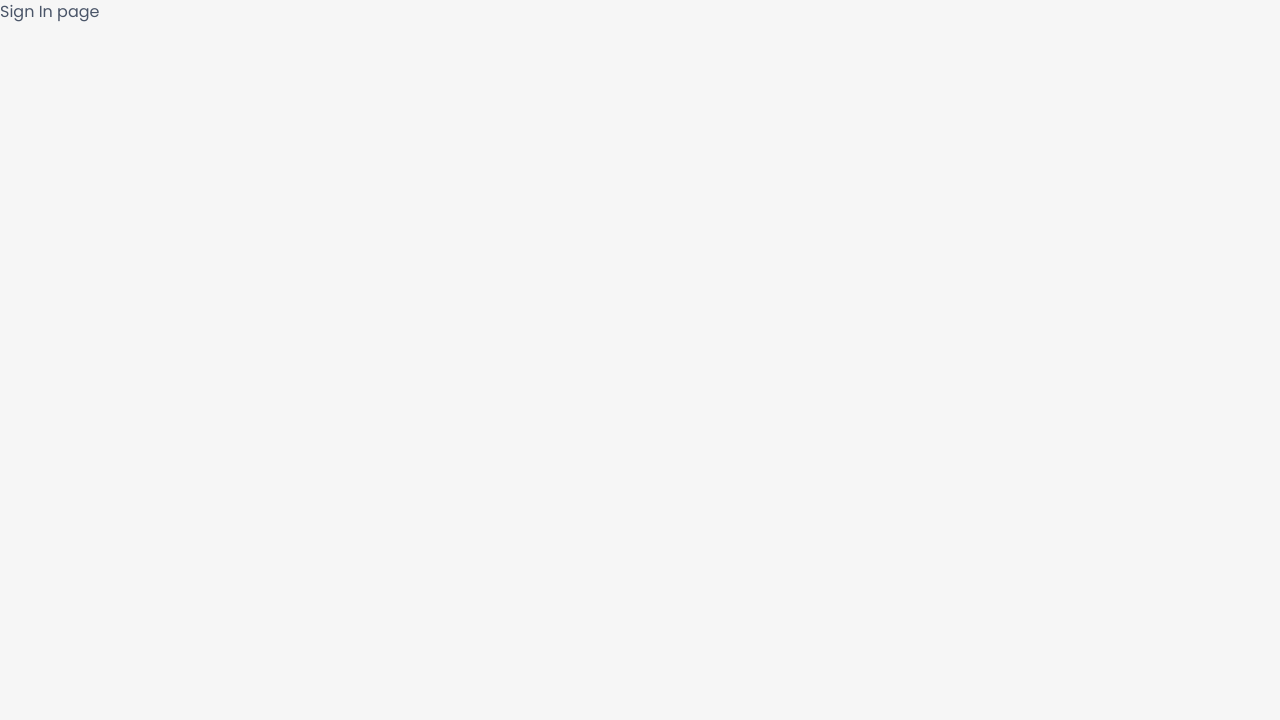
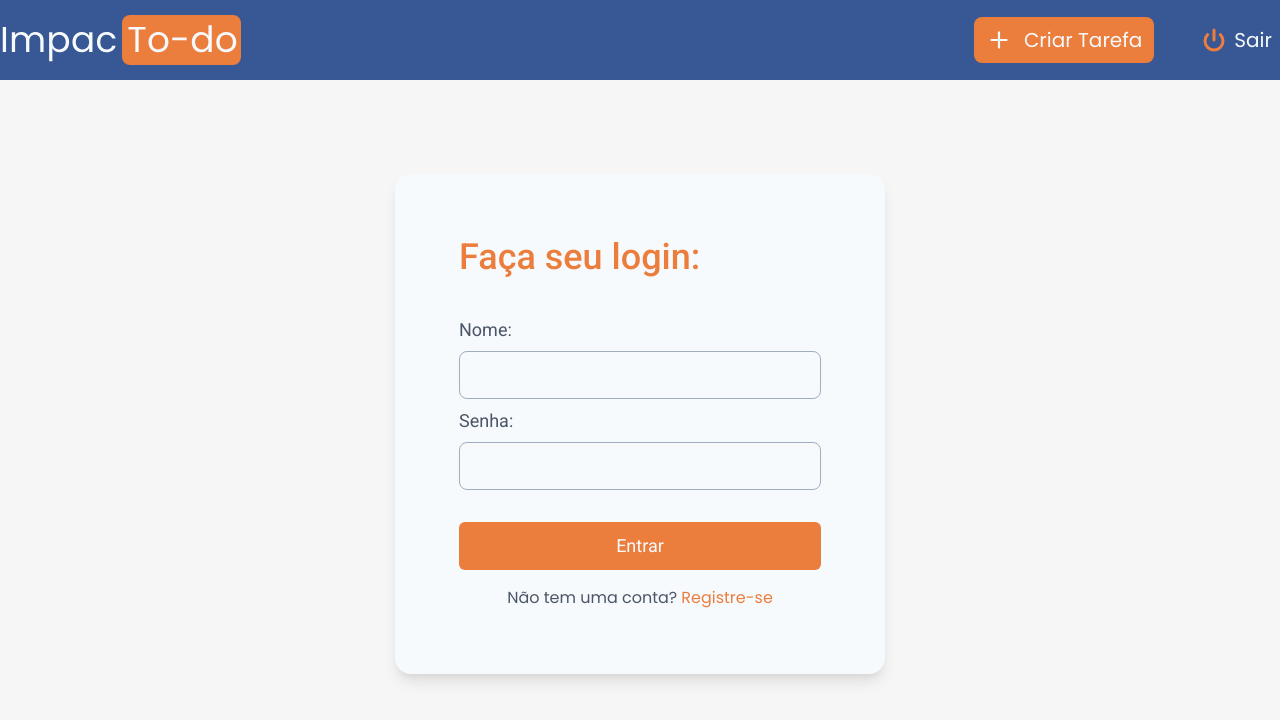
Before and after one commit to erickivel/DevTeam-Processo_Seletivo, a React (Create React App) app in the folder web/: page /signIn in a window 1280 px wide. Shown: the top 720 px of the page. Built offline with nearby package versions, Linux system fonts and the light colour scheme.

Commit message:
feat: static signIn page

```diff
--- /dev/null
+++ b/web/src/components/Form/Button.tsx
@@ -0,0 +1,18 @@
+import { Button as ChakraButton, ButtonProps as ChakraButtonProps, Text } from "@chakra-ui/react";
+
+export const Button: React.FC<ChakraButtonProps> = ({ children }) => {
+  return (
+    <ChakraButton
+      bg="orange.500"
+      width="100%"
+      size="lg"
+      mt="8"
+      transition="filter 0.3s"
+      _hover={{
+        filter: "brightness(80%)"
+      }}
+    >
+      <Text color="gray.50" fontSize="lg" fontFamily="Roboto" fontWeight="light">{children}</Text>
+    </ChakraButton>
+  );
+};
--- /dev/null
+++ b/web/src/components/Form/Input.tsx
@@ -0,0 +1,39 @@
+import { FormControl, FormErrorMessage, FormLabel, Input as ChakraInput, InputProps as ChakraInputProps } from "@chakra-ui/react";
+
+interface InputProps extends ChakraInputProps {
+  name: string;
+  type: string;
+  label: string;
+  error?: string;
+}
+
+export const Input: React.FC<InputProps> = ({ name, type, label, error }) => {
+  return (
+    <FormControl isInvalid={!!error}>
+
+      <FormLabel htmlFor={name} fontFamily="Roboto" fontSize="lg" fontWeight="regular">
+        {label}
+      </FormLabel>
+
+      <ChakraInput
+        name={name}
+        id={name}
+        type={type}
+        borderRadius={8}
+        borderColor="gray.400"
+        _hover={{
+          borderColor: "orange.500"
+        }}
+        focusBorderColor="orange.500"
+        size="lg"
+        autoComplete="disabled"
+      />
+
+      {!!error && (
+        <FormErrorMessage>
+          {error}
+        </FormErrorMessage>
+      )}
+    </FormControl>
+  );
+};
--- a/web/src/pages/SignIn.tsx
+++ b/web/src/pages/SignIn.tsx
@@ -1,6 +1,52 @@
+import { Flex, Text, VStack } from "@chakra-ui/react";
+import { Link } from "react-router-dom";
+
+import { Button } from "../components/Form/Button";
+import { Input } from "../components/Form/Input";
+import { Header } from "../components/Header";
+
 const SignIn: React.FC = () => {
   return (
-    <h1> Sign In page</h1>
+    <>
+      <Header />
+      <Flex
+        flexDirection="column"
+        maxWidth={490}
+        borderRadius={16}
+        boxShadow="lg"
+        bg="gray.50"
+        mt={94}
+        mx="auto"
+        p="16"
+        pt="14"
+      >
+        <Text mb="8" alignSelf="flex-start" fontFamily="Roboto" color="orange.500" fontSize="4xl" fontWeight="medium">Faça seu login:</Text>
+
+        <VStack>
+          <Input label="Nome:" name="name" type="text" />
+          <Input label="Senha:" name="password" type="password" />
+        </VStack>
+
+        <Button>Entrar</Button>
+
+        <Text display="flex" justifyContent="center" mt="4">
+          Não tem uma conta?
+
+          <Text
+            ml="1"
+            color="orange.500"
+            _hover={{
+              color: "orange.600"
+            }}
+            transition="color 0.3s"
+          >
+            <Link to="/signUp">
+              Registre-se
+            </Link>
+          </Text>
+        </Text>
+      </Flex>
+    </>
   );
 }
 
```
